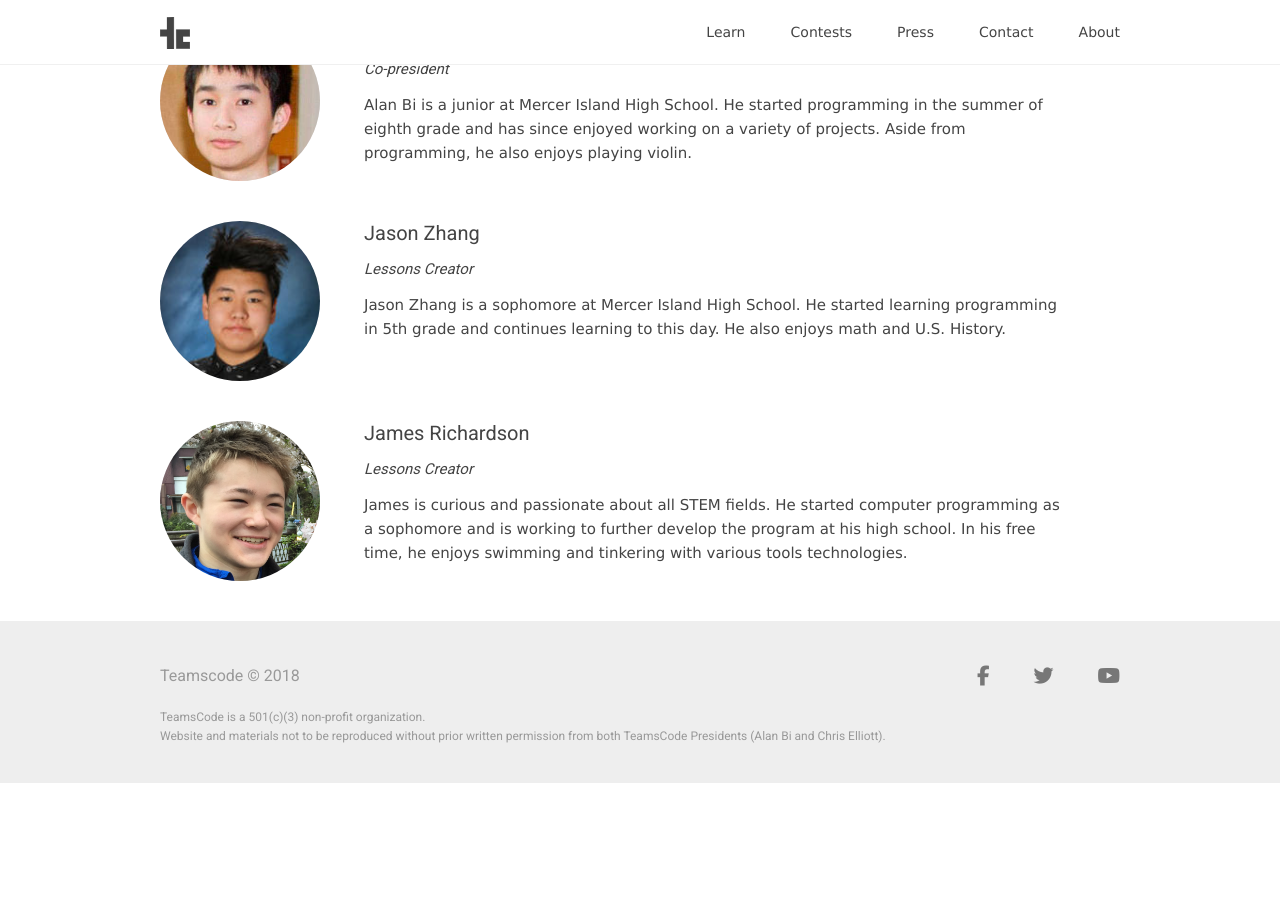
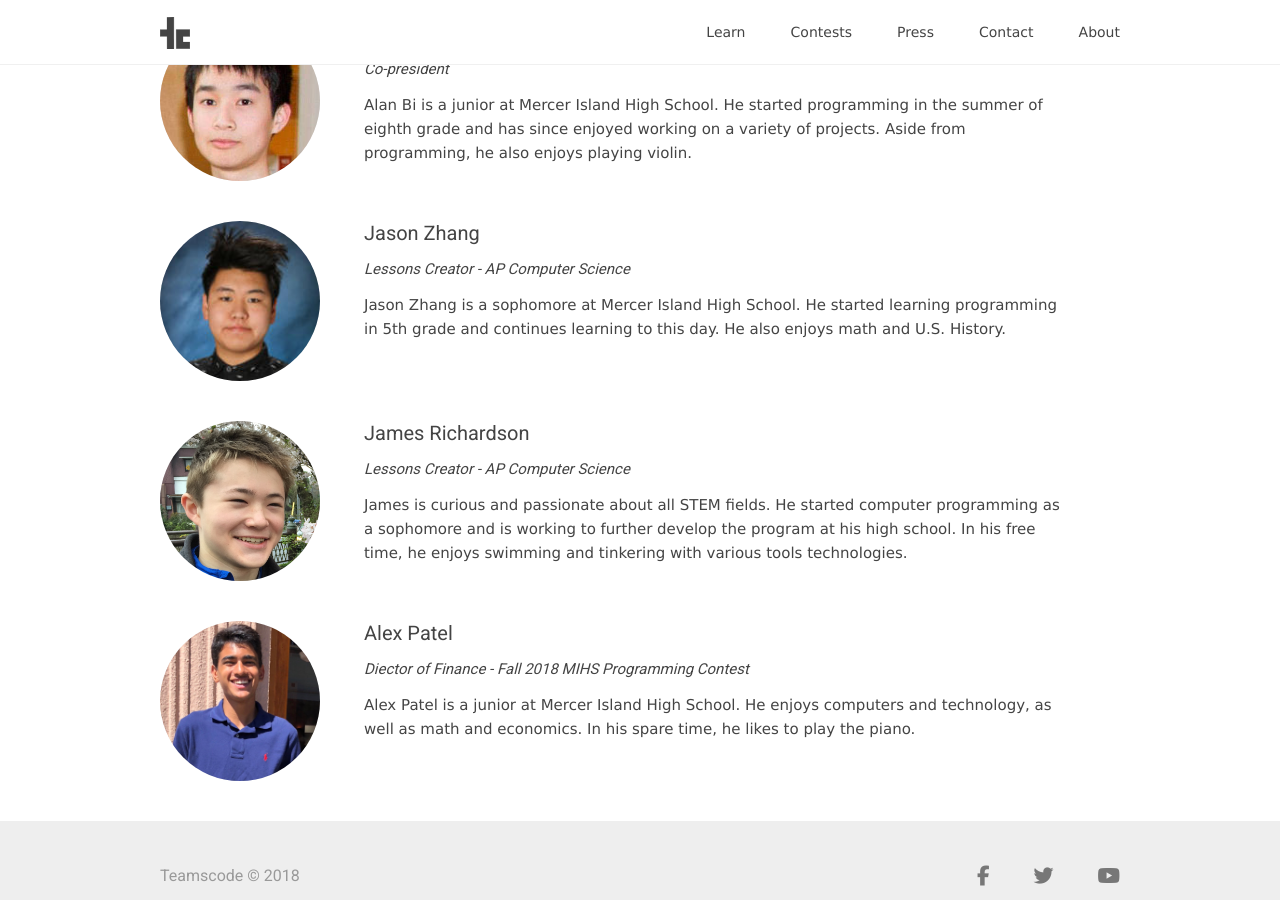
Before and after one commit to teamscode/teamscode.github.io, a Jekyll site: the page built from about.html, in a window 1280 px wide and 900 px high, scrolled down 970 px. Built offline with Jekyll 4.4.1, drawn with Linux system fonts in a browser that asks for light colours; nearby versions of some CDN libraries; before the commit the page ends 1753 px from its top, so only the background shows below that.

Commit message:
Add Alex to about page

```diff
--- a/about.html
+++ b/about.html
@@ -82,7 +82,7 @@ header: About
           Jason Zhang
         </div>
         <div class="about-team-info-title">
-          Lessons Creator
+          Lessons Creator - AP Computer Science
         </div>
         <div class="p">
           Jason Zhang is a sophomore at Mercer Island High School.
@@ -100,7 +100,7 @@ header: About
           James Richardson
         </div>
         <div class="about-team-info-title">
-            Lessons Creator
+          Lessons Creator - AP Computer Science
         </div>
         <div class="p">
             James is curious and passionate about all STEM fields.
@@ -110,38 +110,22 @@ header: About
         </div>
       </div>
     </div>
-    <!--<div class="about-team">
+    <div class="about-team">
       <div class="about-team-image">
-
+        <img src="/assets/about_images/alex_about_image.jpg" />
       </div>
       <div class="about-team-info">
         <div class="about-team-info-header">
-        Jason Zhang
+          Alex Patel
         </div>
         <div class="about-team-info-title">
-        Lessons Creator
+          Diector of Finance - Fall 2018 MIHS Programming Contest
         </div>
         <div class="p">
-
+          Alex Patel is a junior at Mercer Island High School. He enjoys computers and technology, as well as math and economics. In his spare time, he likes to play the piano.
         </div>
       </div>
     </div>
-  <div class="about-team">
-    <div class="about-team-image">
-
-    </div>
-    <div class="about-team-info">
-      <div class="about-team-info-header">
-        James Richardson
-      </div>
-      <div class="about-team-info-title">
-        Lessons Creator
-      </div>
-      <div class="p">
-
-      </div>
-    </div>
-  </div>-->
   </div>
 </div>
 </div>
```
Also changed, not shown: assets/about_images/alex_about_image.jpg (added). Lines whose indentation alone changed are shown as unchanged.
